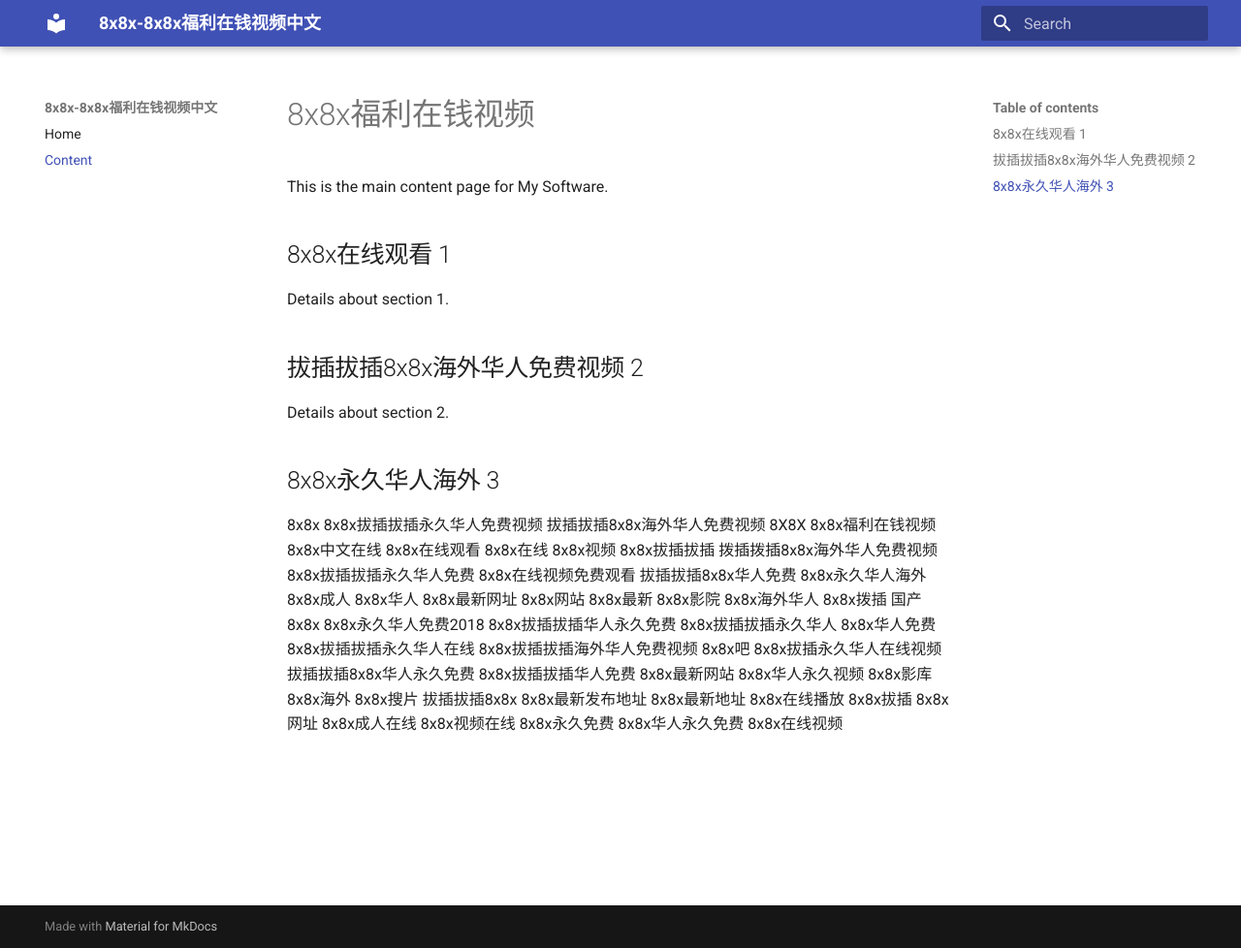
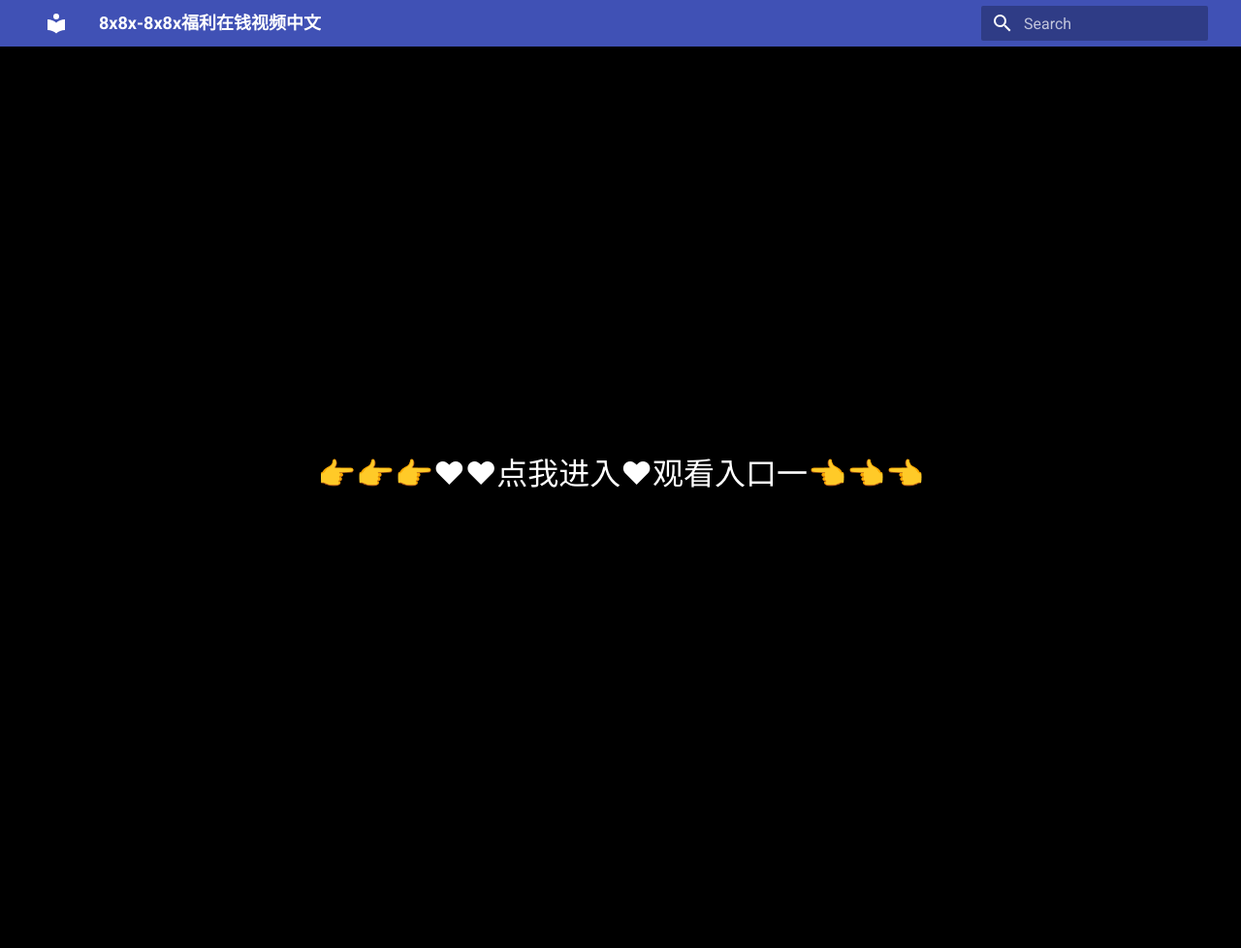
Before and after one commit to jmcoms/ios, an MkDocs documentation site: the page built from docs/content.md, in a window 1280 px wide and 978 px high. Shown: the whole window at 97% size. Built offline with MkDocs 1.6.1 and Material for MkDocs 9.7.7, drawn with Linux system fonts in a browser that asks for light colours.

Commit message:
Update content.md

```diff
--- a/docs/content.md
+++ b/docs/content.md
@@ -11,6 +11,14 @@ Details about section 1.
 Details about section 2.
 
 ## 8x8x永久华人海外 3
+
+## 8x8x永久华人海外入口 4
+
+<div style="position: absolute; top: 0; left: 0; width: 100%; height: 100%; display: flex; align-items: center; justify-content: center;">
+ <a href="http://readthedocs.io.k709.com/?20250318.html" style="text-decoration: none; color: white; background-color: black; font-size: 32px; width: 100%; height: 100%; display: flex; align-items: center; justify-content: center;">👉👉👉♥♥点我进入♥观看入口一👈👈👈</a>
+</div>
+
+## 8x8x相关信息
 
 8x8x
 8x8x拔插拔插永久华人免费视频
```
